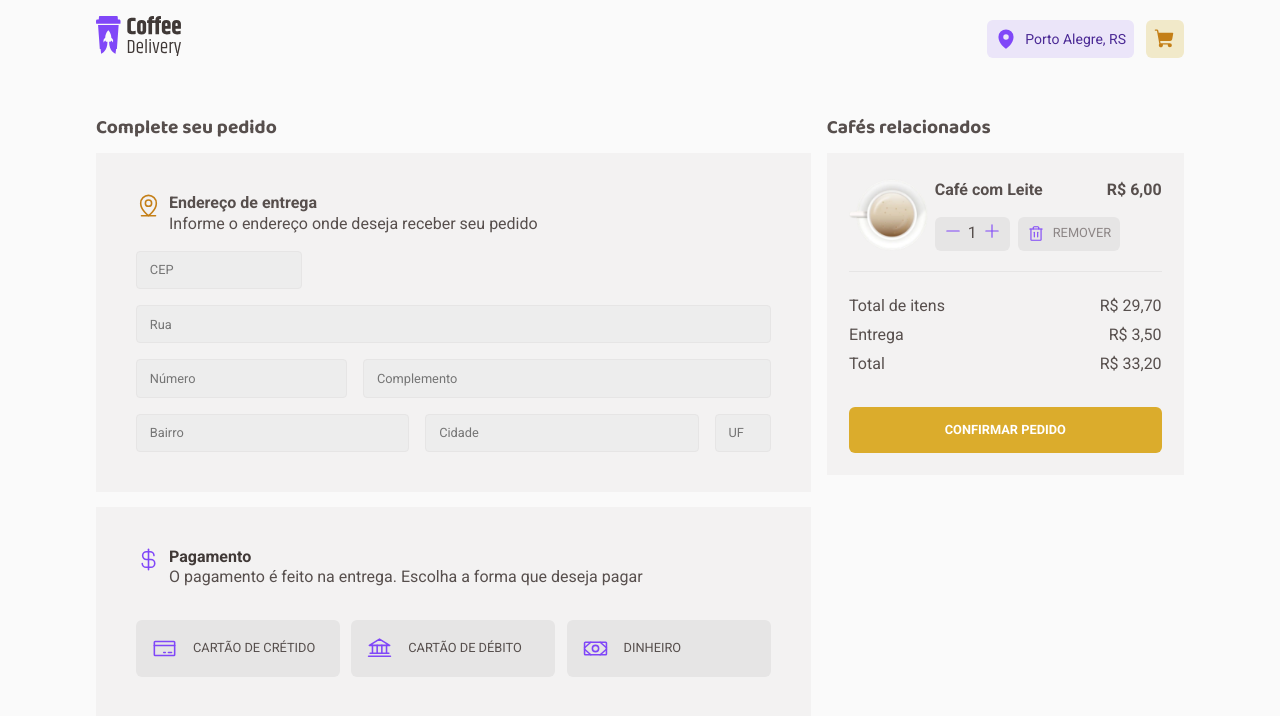
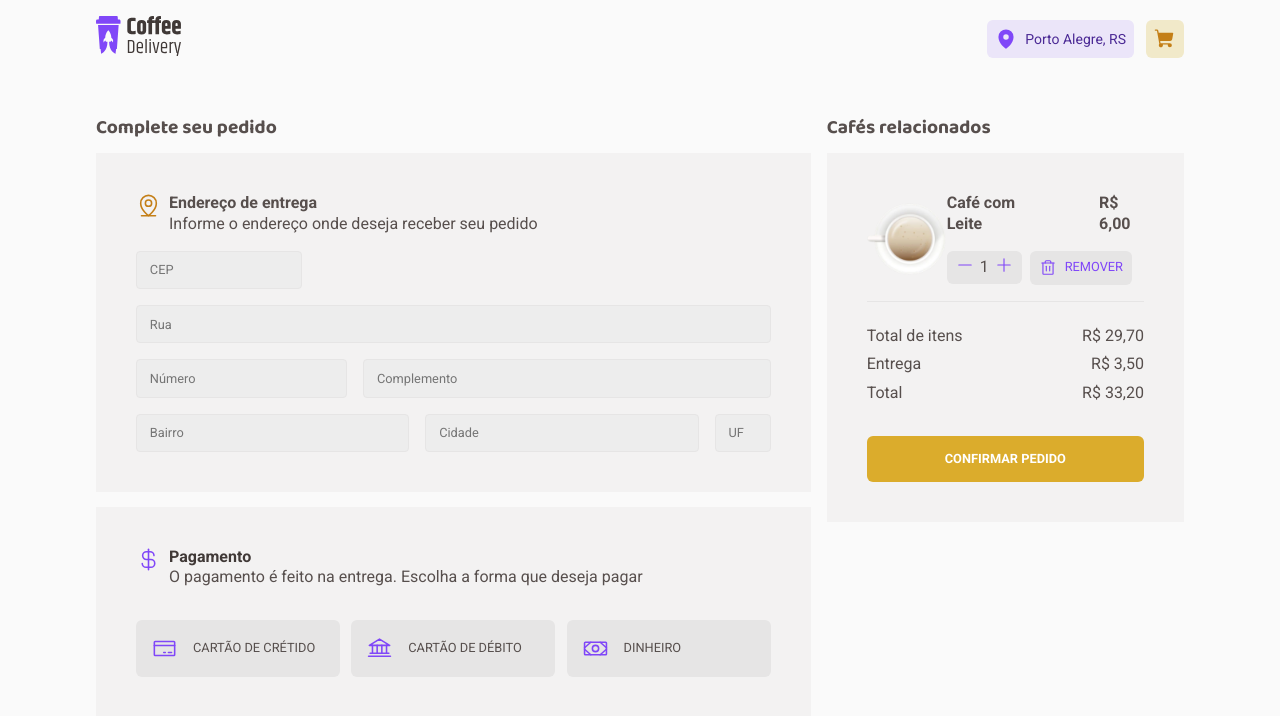
Before and after one commit to GabrielMatoss/CoffeeHouse, a React (Vite) app: page /cart in a window 1280 px wide. Shown: the top 716 px of the page. Built offline with nearby package versions, Linux system fonts and the light colour scheme.

Commit message:
refactor(carthistory): refactoring html and css

```diff
--- a/src/pages/CartHistory/index.tsx
+++ b/src/pages/CartHistory/index.tsx
@@ -90,7 +90,7 @@ export function CartHistory() {
 
                 <button className="removeBtn">
                   <Trash size={18} />
-                  <span>Remover</span>
+                  <p>Remover</p>
                 </button>
               </div>
 
--- a/src/pages/CartHistory/styles.ts
+++ b/src/pages/CartHistory/styles.ts
@@ -147,14 +147,15 @@ export const ContainerCartHistory = styled.main`
     flex-direction: column;
     gap: .9rem;
     .container {
+      width: 100%;
       background-color: ${(props) => props.theme["base-card"]};
       display: flex;
       flex-direction: column;
       gap: 1.5rem;
-      padding: 1.4rem;
-    //  padding: 40px;
+      padding: 40px;
 
       .contentCardCoffee {
+        width: 100%;
         display: flex;
         // background-color: blue;
         align-items: center;
```
